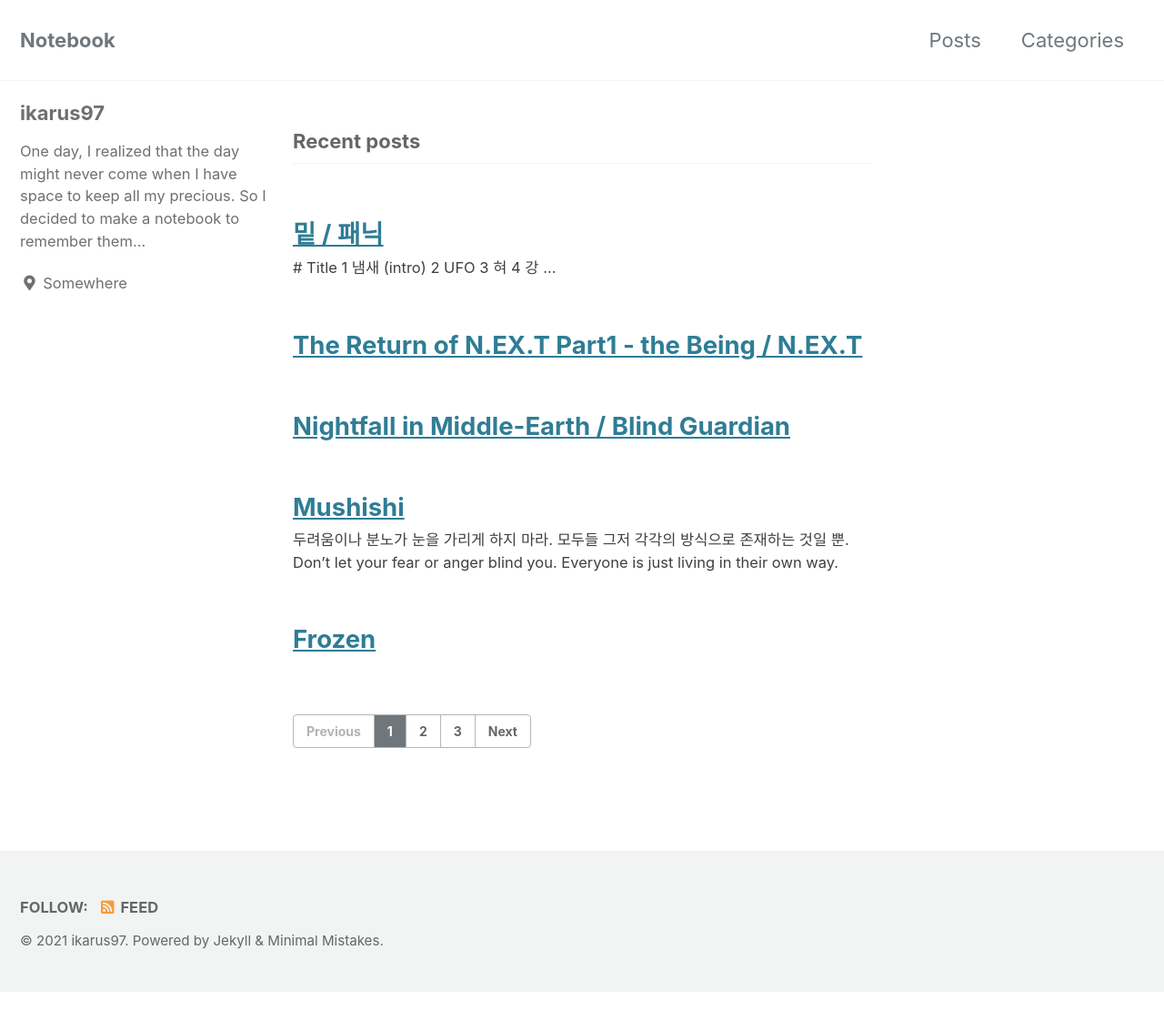
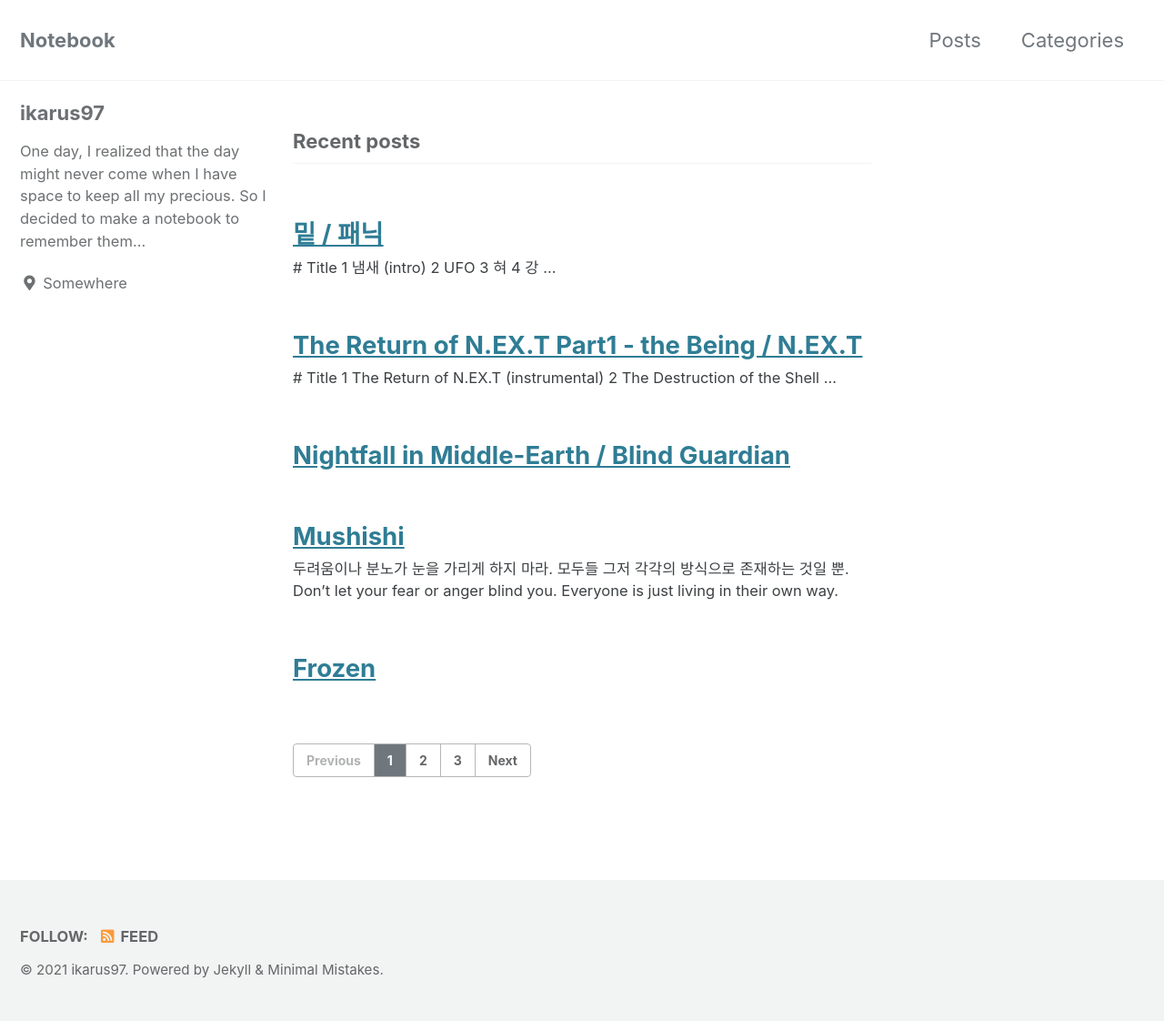
Before and after one commit to ikarus97/ikarus97.github.io, a Jekyll site: the page built from index.html, in a window 1280 px wide. Shown: the whole page at 91% size. Built offline with Jekyll 4.4.1, drawn with Linux system fonts in a browser that asks for light colours; cached includes are drawn as plain includes; the list of posts is cut into pages by our own code; before the commit the page ends 1090 px from its top, so only the background shows below that.

Commit message:
Update 2021-03-30-N.EX.T-the-being.md

```diff
--- a/_posts/2021-03-30-N.EX.T-the-being.md
+++ b/_posts/2021-03-30-N.EX.T-the-being.md
@@ -4,5 +4,15 @@ categories:
   - music
 ---
 
+| # | Title |
+|---|-------|
+| 1 | The Return of N.EX.T (instrumental) |
+| 2 | **The Destruction of the Shell** |
+| 3 | 이중 인격자 |
+| 4 | **The Dreamer** |
+| 5 | **날아라 병아리** |
+| 6 | 나는 남들과 다르다 |
+| 7 | Life Manufacturing (생명 생산) |
+| 8 | **The Ocean (불멸에 관하여)** |
 
 <iframe width="560" height="315" src="https://www.youtube.com/embed/5z1TPPOyZvA" title="YouTube video player" frameborder="0" allow="accelerometer; autoplay; clipboard-write; encrypted-media; gyroscope; picture-in-picture" allowfullscreen></iframe>
```
